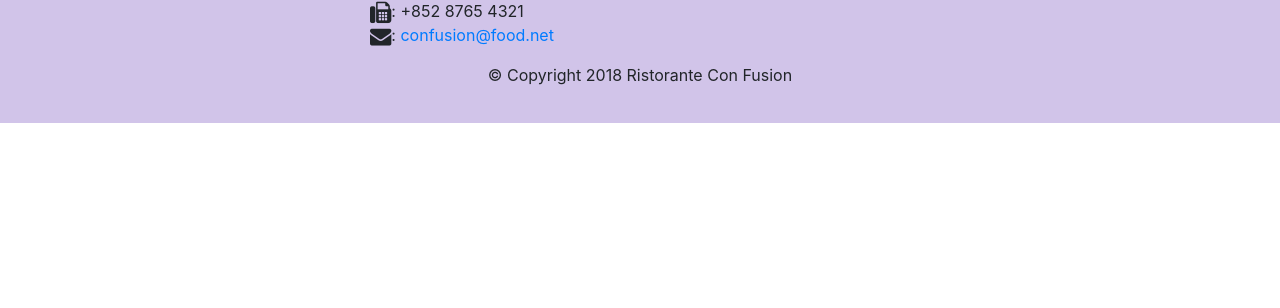
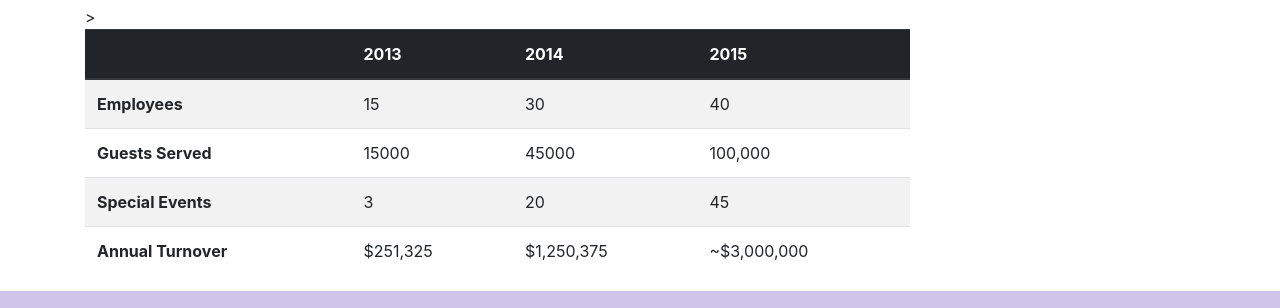
Before and after one commit to aman-av/bootstrap, a website: page aboutus.html in a window 1280 px wide. Shown: the part 1602-1910 px from the top of the page. Before the commit the page ends 1725 px from the top, so only its background shows below. Drawn offline with nearby package versions, Linux system fonts and the light colour scheme.

Commit message:
Tables and Cards

```diff
--- a/aboutus.html
+++ b/aboutus.html
@@ -62,7 +62,34 @@
                 <p>Started in 2010, Ristorante con Fusion quickly established itself as a culinary icon par excellence in Hong Kong. With its unique brand of world fusion cuisine that can be found nowhere else, it enjoys patronage from the A-list clientele in Hong Kong.  Featuring four of the best three-star Michelin chefs in the world, you never know what will arrive on your plate the next time you visit us.</p>
                 <p>The restaurant traces its humble beginnings to <em>The Frying Pan</em>, a successful chain started by our CEO, Mr. Peter Pan, that featured for the first time the world's best cuisines in a pan.</p>
             </div>
-            <div>
+            <div class="col-sm">
+                <div class="card">
+                    <h3 class="card-header bg-primary text-white">Facts At a Glance</h3>
+                    <div class="card-body">
+                        <dl class="row">
+                            <dt class="col-6">Started</dt>
+                            <dd class="col-6">3 Feb. 2013</dd>
+                            <dt class="col-6">Major Stake Holder</dt>
+                            <dd class="col-6">HK Fine Foods Inc.</dd>
+                            <dt class="col-6">Last Year's Turnover</dt>
+                            <dd class="col-6">$1,250,375</dd>
+                            <dt class="col-6">Employees</dt>
+                            <dd class="col-6">40</dd>
+                        </dl>
+
+                    </div>
+                </div>
+            </div>
+            <div class="col-12">
+              <div class="card card-body bg-light">
+                  <blockquote class="blockquote">
+                      <p class="mb-0">You better cut the pizza in four pieces because I'm not hungry enough</p>
+                      <footer class="blockquote-footer">yogi erra,
+                        <cite title="Source Title">The Wit and Wisdom of Yogi Berra, P. Pepe, Diversion Books, 2014</cite>
+                      </footer>
+
+                    </blockquote>
+              </div>
             </div>
         </div>
 
@@ -89,6 +116,50 @@
             </div>
        </div>
 
+
+        <div class="row row-cotent">
+            <div class="col-12 col-sm-9">
+                <h2>Facts &amp; Figures</h2>
+                <div class="table-responsive">
+                    <table class="table table-striped">
+                        <thead class="thead-dark">
+                            <tr>
+                                <th>&nbsp;</th>
+                                <th>2013</th>
+                                <th>2014</th>
+                                <th>2015</th>
+                            </tr>
+                        </thead>
+                        <tbody>
+                            <tr>
+                                <th>Employees</th>
+                                <td>15</td>
+                                <td>30</td>
+                                <td>40</td>
+                            </tr>
+                            <tr>
+                                <th>Guests Served</th>
+                                <td>15000</td>
+                                <td>45000</td>
+                                <td>100,000</td>
+                            </tr>
+                            <tr>
+                                <th>Special Events</th>
+                                <td>3</td>
+                                <td>20</td>
+                                <td>45</td>
+                            </tr>
+                            <tr>
+                                <th>Annual Turnover</th>
+                                <td>$251,325</td>
+                                <td>$1,250,375</td>
+                                <td>~$3,000,000</td>
+                            </tr>
+                        </tbody>>
+                    </table>
+                </div>
+            </div>
+        </div>
     </div>
 
     <footer class="footer">
```
